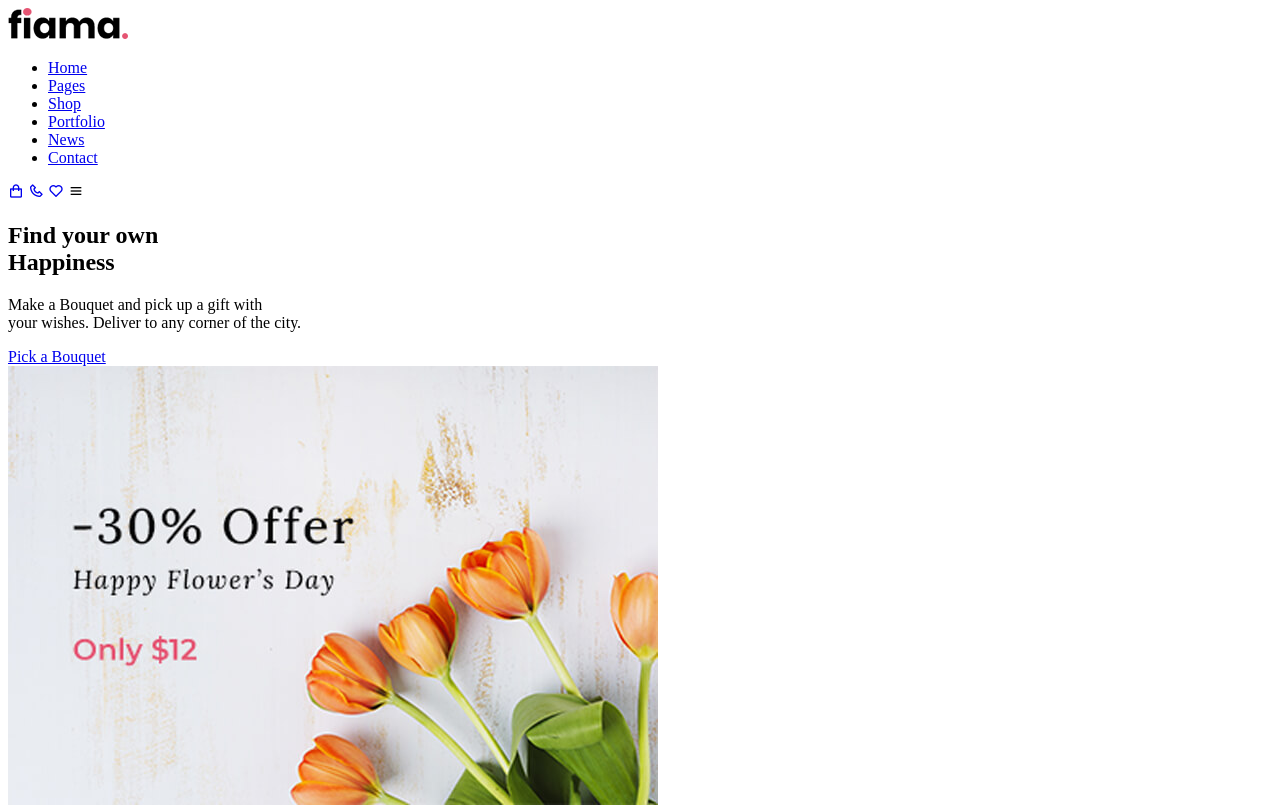
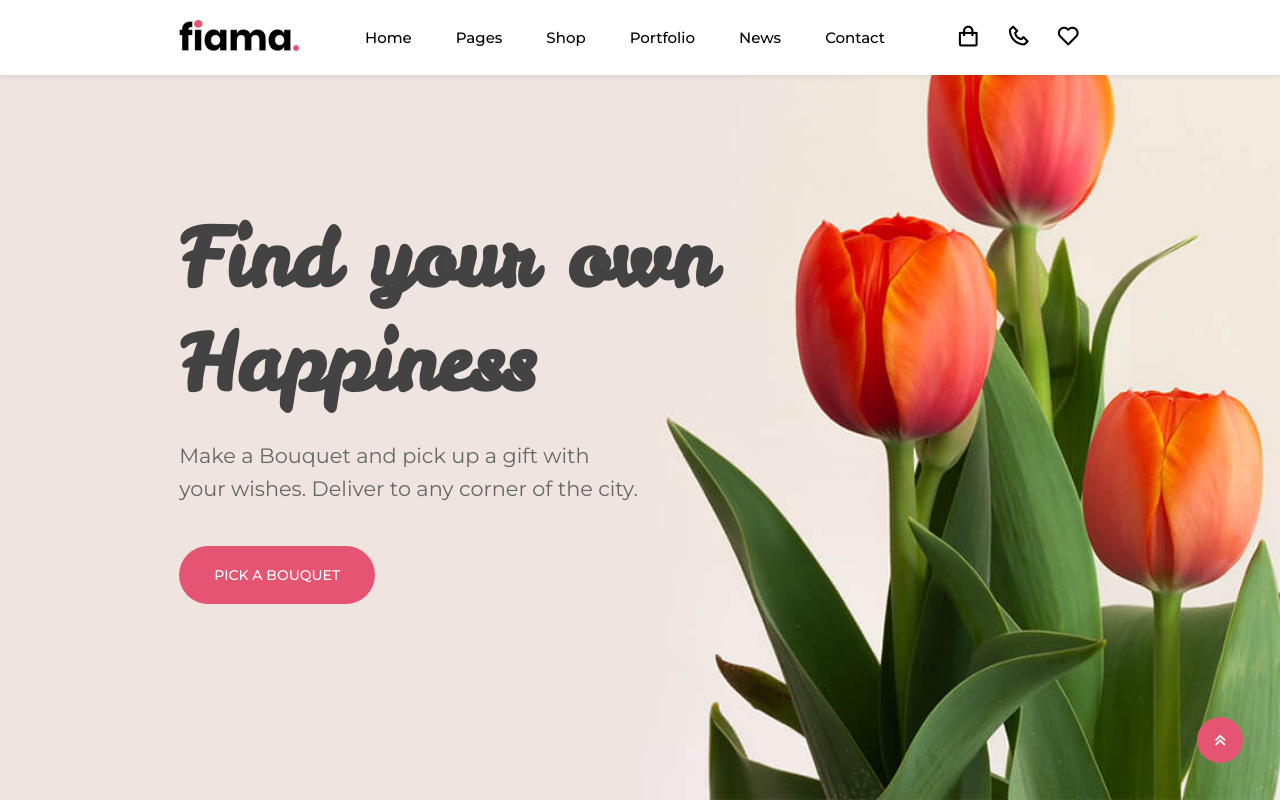
Before and after one commit to Sarunyoo-dm/e-commerce-workshop, a plain HTML site: page index.html in a window 1280 px wide. Shown: the top 806 px of the page. Drawn offline with nearby package versions, Linux system fonts and the light colour scheme; the site is published under a folder, as on GitHub Pages, so addresses that start at the root find nothing.

Commit message:
config path css

```diff
--- a/css/style.css
+++ b/css/style.css
@@ -86,12 +86,13 @@ header{
 section{
     padding: 60px 14% 70px;
 
+
 }
 .home{
     position: relative;
     width: 100%;
     height: 100vh;
-    background-image: url(/img/background.jpg);
+    background-image: url("../img/background.jpg");
     background-size: cover;
     background-position: center;
     display: flex;
--- a/index.html
+++ b/index.html
@@ -4,7 +4,7 @@
     <meta charset="UTF-8">
     <meta http-equiv="X-UA-Compatible" content="IE=edge">
     <meta name="viewport" content="width=device-width, initial-scale=1.0">
-    <link rel="stylesheet" href="/css/style.css">
+    <link rel="stylesheet" href="./css/style.css">
     <link rel="stylesheet"href="https://unpkg.com/boxicons@latest/css/boxicons.min.css">
     <link rel="preconnect" href="https://fonts.googleapis.com"><link rel="preconnect" href="https://fonts.gstatic.com" crossorigin><link href="https://fonts.googleapis.com/css2?family=Leckerli+One&family=Montserrat:wght@300;400;500;600;700;800;900&display=swap" rel="stylesheet">
     <title>Flower Shop Website</title>
```
